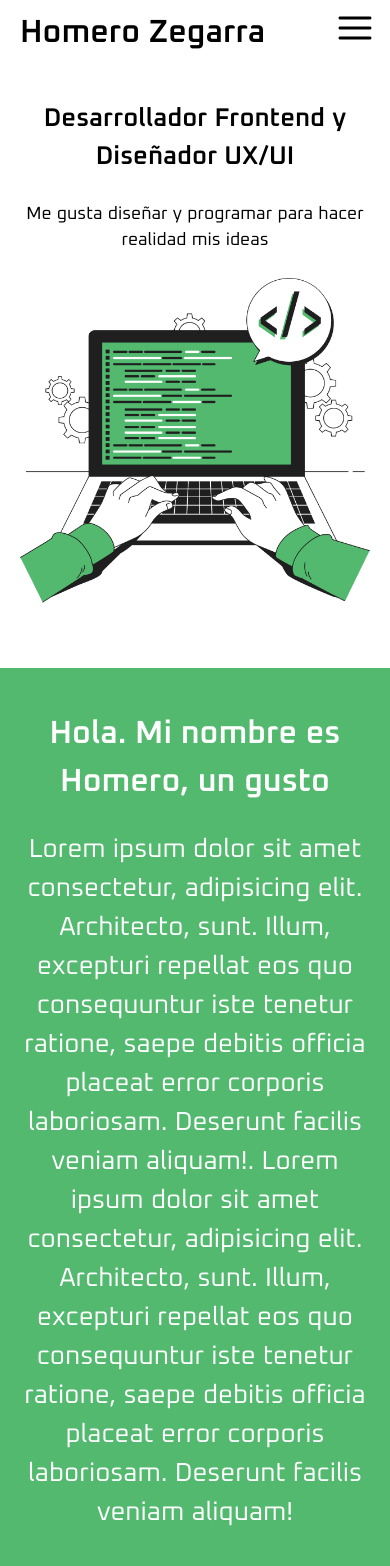
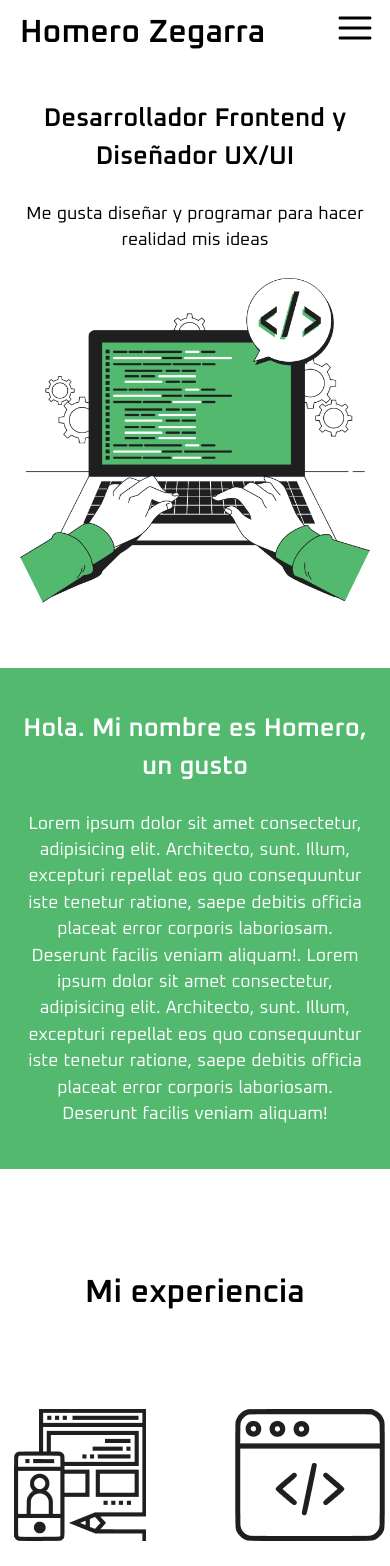
Before and after one commit to Karzten/portfolio, a Nuxt app: page / in a window 390 px wide. Shown: the top 1566 px of the page. Built offline with nearby package versions, Linux system fonts and the light colour scheme.

Commit message:
feat(AboutMe): Hacer sección Sobre mí responsive

```diff
--- a/components/sections/AboutMe.vue
+++ b/components/sections/AboutMe.vue
@@ -32,4 +32,28 @@
 .about-me-content {
     font-size: 1.625rem;
 }
+@media screen and (min-width: 300px) and (max-width: 600px) {
+    .about-me-title {
+        font-size: 1.6rem;
+    }
+    .about-me-content {
+        font-size: 1.1rem;
+    }
+}
+@media screen and (min-width: 601px) and (max-width: 768px) {
+    .about-me-title {
+        font-size: 2rem;
+    }
+    .about-me-content {
+        font-size: 1.25rem;
+    }
+}
+@media screen and (min-width: 769px) and (max-width: 1024px) {
+    .about-me-title {
+        font-size: 2.2rem;
+    }
+    .about-me-content {
+        font-size: 1.5rem;
+    }
+}
 </style>
```
